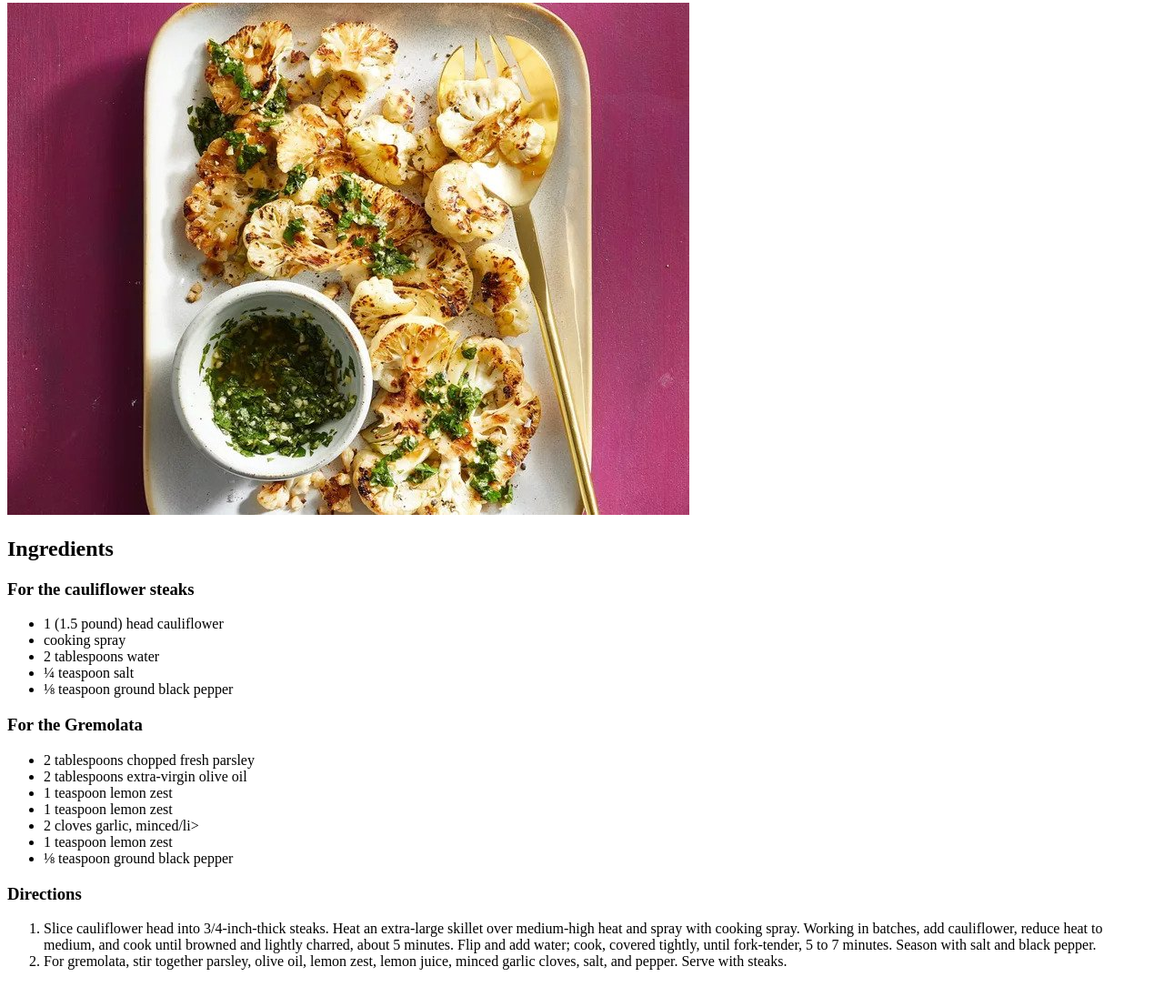
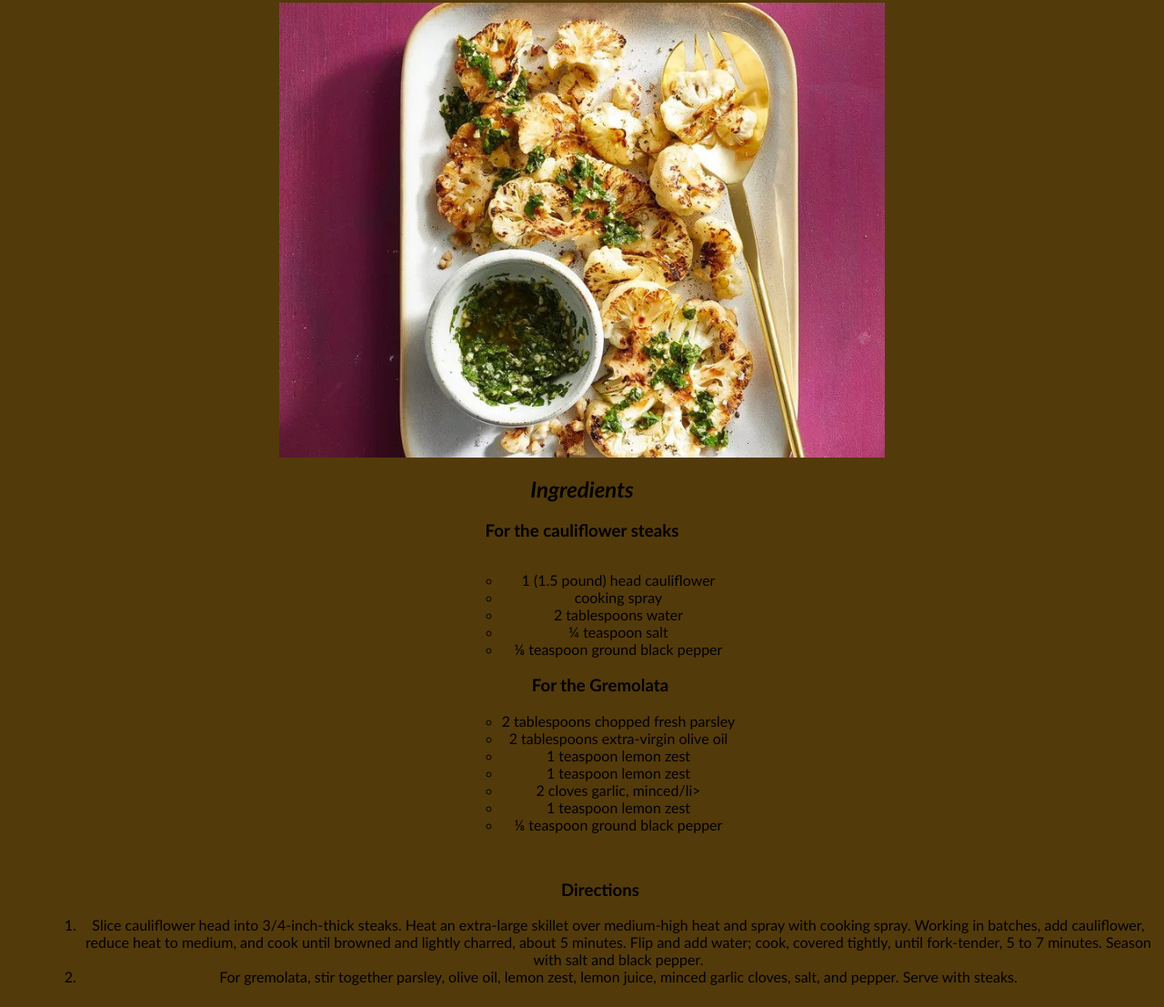
Before and after one commit to MatejFanta/odin-recipes, a plain HTML site: page recipes/gremolata.html in a window 1280 px wide. Shown: the part 111-1218 px from the top of the page at 91% size. Before the commit the page ends 1193 px from the top, so only its background shows below. Drawn offline with Linux system fonts and the light colour scheme; files that its build step writes are made by us from their sources; files whose address does not match are found by name.

Commit message:
modified whole webpage by adding the css style

```diff
--- a/recipes/gremolata.html
+++ b/recipes/gremolata.html
@@ -4,15 +4,18 @@
     <meta charset="UTF-8">
     <meta http-equiv="X-UA-Compatible" content="IE=edge">
     <meta name="viewport" content="width=device-width, initial-scale=1.0">
-    <title>Document</title>
+    <title>Cauliflower Gremolata</title>
+    <link rel="stylesheet" href="/home/matej/odin-recipes/style.css">
 </head>
 <body>
     <h1>Cauliflower Steaks with Gremolata</h1>
     <p>These simple cauliflower steaks make a delicious side dish when served with gremolata.</p>
 <img src="gremolata.jpg" alt="califlower steaks and gremolata">
+<div class="container">
 <p><h2>Ingredients</h2></p>
 <p><h3>For the cauliflower steaks</h3></p>
-<ul>
+<ul class="myUL">
+    <ul>
     <li>1 (1.5 pound) head cauliflower</li>
     <li>cooking spray</li>
     <li>2 tablespoons water</li>
@@ -20,7 +23,8 @@
     <li>⅛ teaspoon ground black pepper</li>
 </ul>
 <p><h3>For the Gremolata</h3></p>
-<ul>
+<ul class="myUL">
+
     <li>2 tablespoons chopped fresh parsley</li>
     <li>2 tablespoons extra-virgin olive oil</li>
     <li>1 teaspoon lemon zest</li>
@@ -29,11 +33,15 @@
     <li>1 teaspoon lemon zest</li>
     <li>⅛ teaspoon ground black pepper</li>
 </ul>
+</div>
+<div class="container">
+    <ol class="myOL">
 <p><h3>Directions</h3></p>
 <ol>
     <li>Slice cauliflower head into 3/4-inch-thick steaks. Heat an extra-large skillet over medium-high heat and spray with cooking spray. Working in batches, add cauliflower, reduce heat to medium, and cook until browned and lightly charred, about 5 minutes. Flip and add water; cook, covered tightly, until fork-tender, 5 to 7 minutes. Season with salt and black pepper.</li>
     <li>For gremolata, stir together parsley, olive oil, lemon zest, lemon juice, minced garlic cloves, salt, and pepper. Serve with steaks.</li>
 
 </ol>
+</div>
 </body>
 </html>
--- /dev/null
+++ b/style.css
@@ -0,0 +1,27 @@
+body {background-color: rgb(83, 58, 10);}
+img {height: 500px;
+width: auto;
+display: block;
+margin-left: auto;
+margin-right: auto;
+}
+div.container {
+    text-align: center;
+    font-family: 'Gill Sans', 'Gill Sans MT', Calibri, 'Trebuchet MS', sans-serif;
+  }
+  ul.myUL {
+    display: inline-block;
+    text-align: center;
+  }
+  ol.myOL {
+    display: inline-block;
+    text-align: center;
+  }
+  h1,
+  h2,
+  p {text-align: center;
+  font-style: oblique;
+font-weight: bolder;}
+a {color:rgb(164, 29, 182);
+font-weight: bolder;
+font-size: x-large;}
```
Also changed, not shown: index.html (+2 -1 lines), recipes/pizza.html (+10 -3 lines), recipes/tacos.html (+8 -1 lines).
